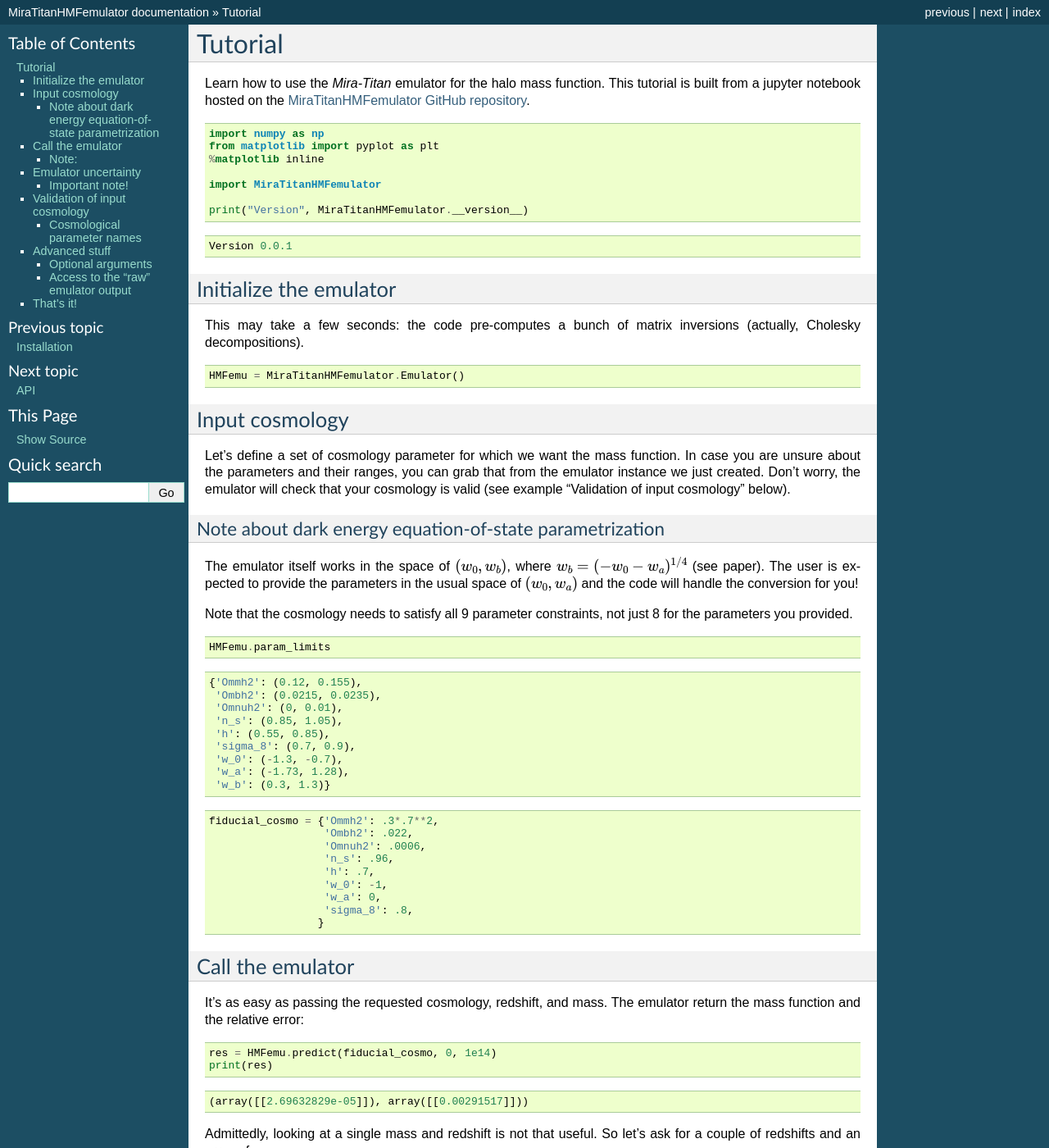
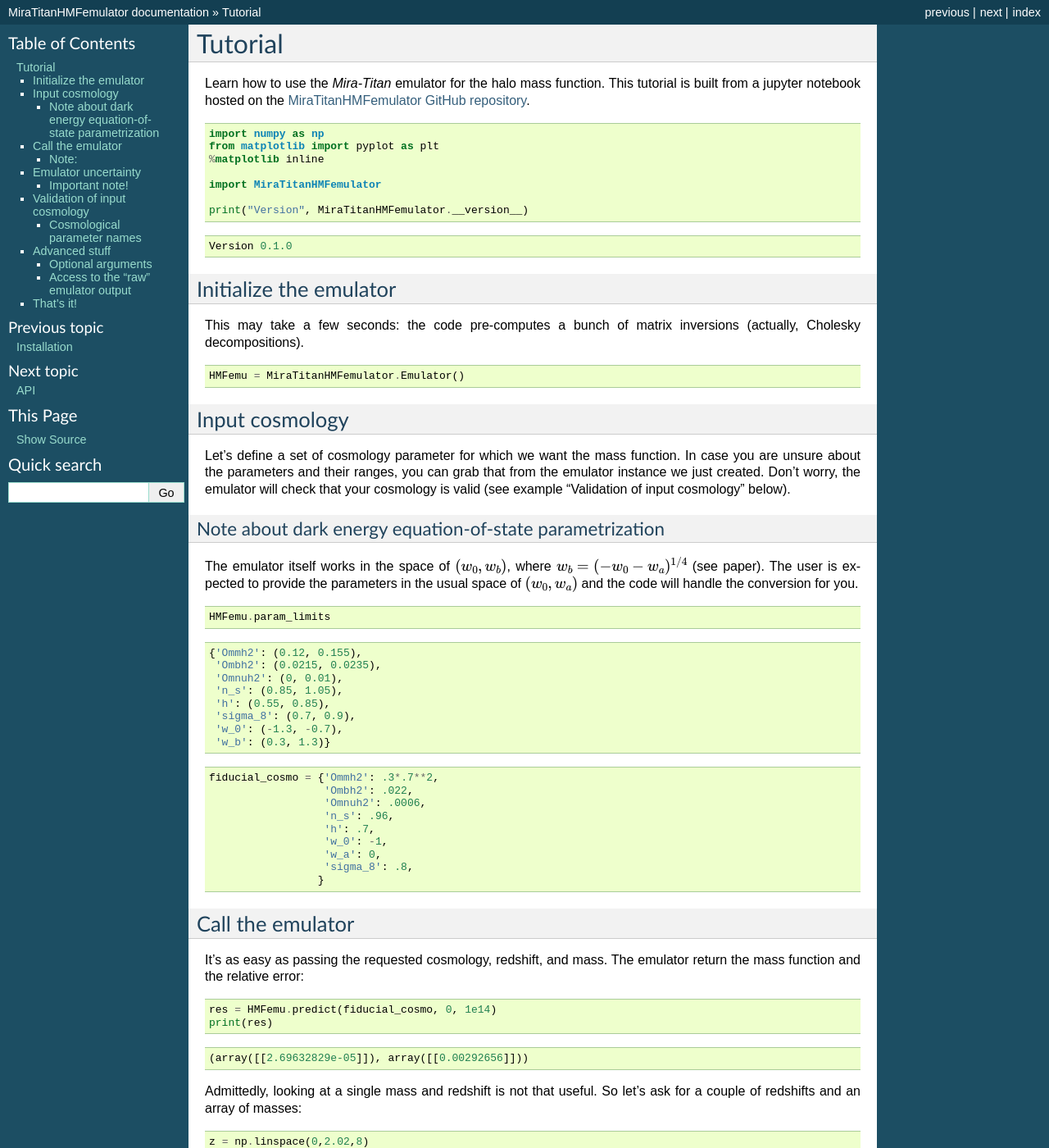
Before and after one commit to SebastianBocquet/MiraTitanHMFemulator, a Sphinx documentation site: the page built from docs/tutorial.rst, in a window 1280 px wide and 1400 px high. Shown: the whole window at 82% size. Built offline with Sphinx 7.4.7, drawn with Linux system fonts in a browser that asks for light colours; the version number could not be read and is left out.

```diff
--- a/docs/tutorial.rst
+++ b/docs/tutorial.rst
@@ -19,7 +19,7 @@ repository <https://github.com/SebastianBocquet/MiraTitanHMFemulator/blob/master
 
 .. parsed-literal::
 
-    Version 0.0.1
+    Version 0.1.0
 
 
 Initialize the emulator
@@ -47,10 +47,7 @@ Note about dark energy equation-of-state parametrization
 The emulator itself works in the space of :math:`(w_0, w_b)`, where
 :math:`w_b = (-w_0 -w_a)^{1/4}` (see paper). The user is expected to
 provide the parameters in the usual space of :math:`(w_0, w_a)` and the
-code will handle the conversion for you!
-
-Note that the cosmology needs to satisfy all 9 parameter constraints,
-not just 8 for the parameters you provided.
+code will handle the conversion for you.
 
 .. code:: ipython3
 
@@ -68,7 +65,6 @@ not just 8 for the parameters you provided.
      'h': (0.55, 0.85),
      'sigma_8': (0.7, 0.9),
      'w_0': (-1.3, -0.7),
-     'w_a': (-1.73, 1.28),
      'w_b': (0.3, 1.3)}
 
 
@@ -99,7 +95,7 @@ emulator return the mass function and the relative error:
 
 .. parsed-literal::
 
-    (array([[2.69632829e-05]]), array([[0.00291517]]))
+    (array([[2.69632829e-05]]), array([[0.00292656]]))
 
 
 Admittedly, looking at a single mass and redshift is not that useful. So
```
Also changed, not shown: tutorial.ipynb, 1 other file.
